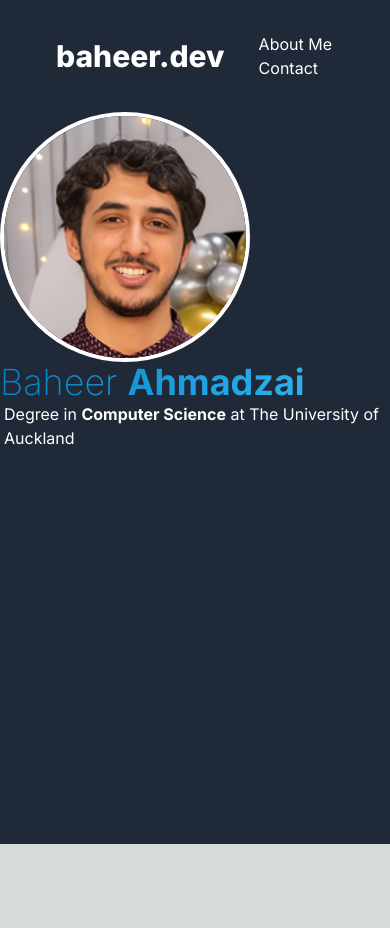
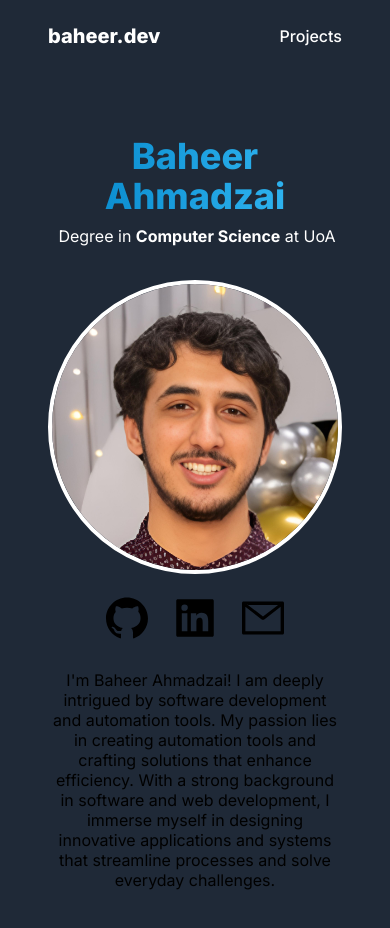
Before and after one commit to abaheer/portfolio, a Next.js app in the folder nextjs-portfolio/: page / in a window 390 px wide. Shown: the top 928 px of the page. Before the commit the page ends 844 px from the top, so only its background shows below. Built offline with nearby package versions, Linux system fonts and the light colour scheme.

Commit message:
complete mobile landing page

```diff
--- a/nextjs-portfolio/src/app/components/navbar.jsx
+++ b/nextjs-portfolio/src/app/components/navbar.jsx
@@ -2,15 +2,12 @@ export default function Navbar() {
   return (
     <nav className="border-gray-200 bg-gray-800">
       <div className="flex flex-wrap items-center justify-between p-4">
-        <h1 className="pl-10 text-white font-inter text-3xl font-extrabold float-right">
+        <h1 className="pl-8 text-white font-inter text-xl font-extrabold">
           baheer.dev
         </h1>
-        <ul class="flex flex-col p-4 md:p-0 md:flex-row md:space-x-8 text-white">
+        <ul className="flex flex-col p-2 text-white pr-8 font-medium">
           <li className="sm:inline-block">
-            <a href="#">About Me</a>
-          </li>
-          <li className="sm:inline-block pr-10">
-            <a href="#">Contact</a>
+            <a href="#">Projects</a>
           </li>
         </ul>
       </div>
--- a/nextjs-portfolio/src/app/page.js
+++ b/nextjs-portfolio/src/app/page.js
@@ -1,5 +1,7 @@
 import Head from 'next/head';
 import Navbar from "./components/navbar";
+import Image from 'next/image';
+import { AiFillGithub, AiFillLinkedin, AiOutlineMail } from "react-icons/ai";
 
 export default function Home() {
   return (
@@ -8,25 +10,39 @@ export default function Home() {
         <title>Baheer Ahmadzai</title>
       </Head>
       <main>
-      <section className="bg-gray-800 flex flex-col w-screen h-screen font-inter">
+        <section className="bg-gray-800 min-w-screen min-h-screen font-inter">
           <Navbar/>
-      <div>
-          <img
-            src="headshot-crop.jpg"
-            alt="me"
-            width={250}
-            height={250}
-            className="mr-4 rounded-full border-white border-4"
-          />
-            <h1 className="text-4xl font-extralight bg-gradient-to-r from-sky-600 to-sky-400 text-transparent bg-clip-text">
-              Baheer <span className="font-bold">Ahmadzai</span>
-            </h1>
+          <div className="text-center p-12 leading-10">
+          <div className=" py-4">
+              <h1 className="text-4xl font-extrabold font bg-gradient-to-r from-sky-600 to-sky-400 text-transparent bg-clip-text">Baheer Ahmadzai</h1>
               <h3 className="text-l text-white ml-1">
                 Degree in <span className="font-bold">Computer Science</span> at
-              The University of Auckland
+                UoA
               </h3>
             </div>
+            <div className="flex justify-center">
+              <Image
+                src="/headshot-crop.jpg"
+                alt="me"
+                width={300}
+                height={300}
+                className="rounded-full border-white border-4 mt-2"
+              />
+            </div>
+            <div className="flex justify-center text-5xl p-5 gap-5">
+              <AiFillGithub/>
+              <AiFillLinkedin/>
+              <AiOutlineMail/>
+            </div>
+            <p className='leading-5 mt-2'>
+            I'm Baheer Ahmadzai! I am deeply intrigued by software development and automation tools.
+            My passion lies in creating automation tools and crafting solutions that enhance efficiency.
+            With a strong background in software and web development,
+            I immerse myself in designing innovative applications and systems that streamline processes and solve everyday challenges.
+            </p>
+          </div>
       </section>
+
     </main>
     </div>
   );
```
Lines whose indentation alone changed are shown as unchanged.
